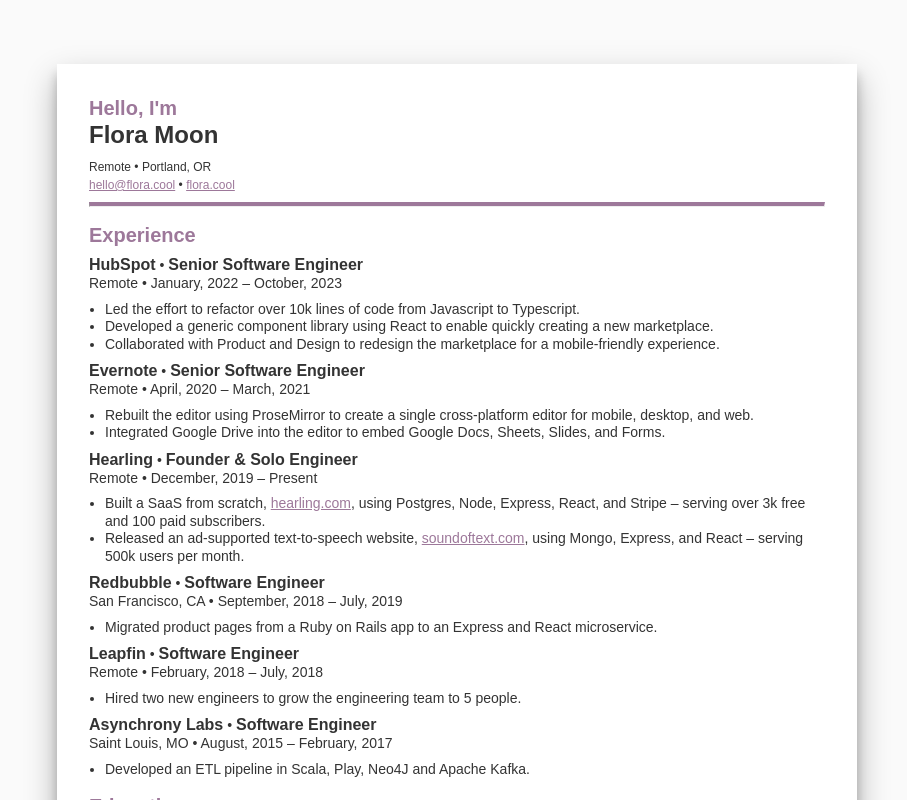
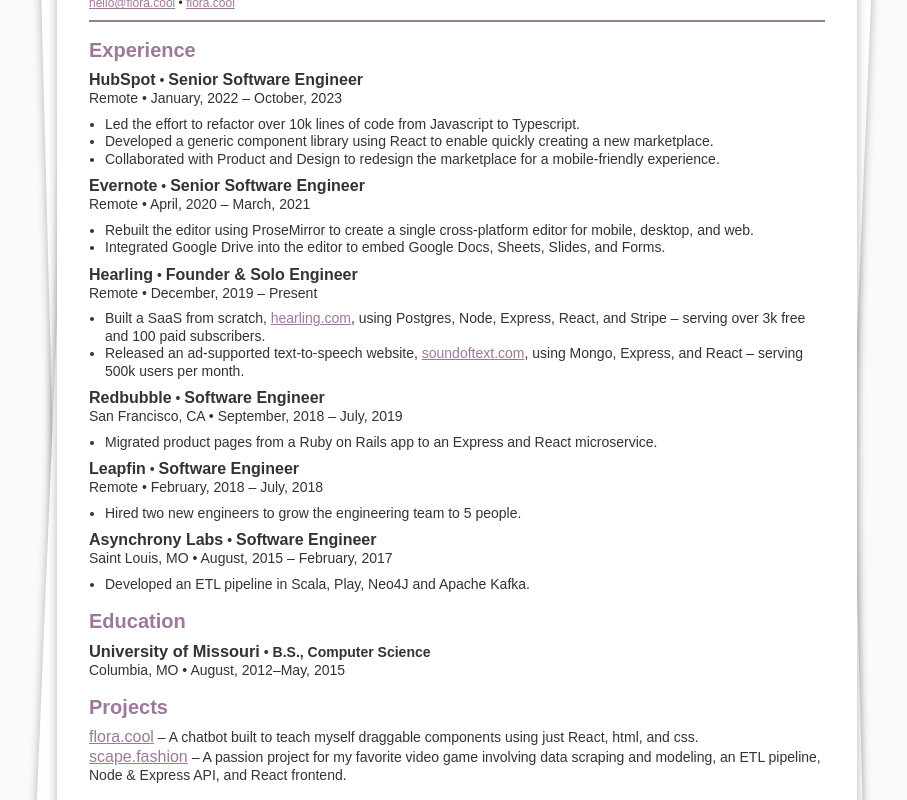
Before and after one commit to florabtw/resume, a React (Vite) app: page / in a window 1280 px wide. Shown: the whole page, without its empty margins (183-1090 px from the left). Built offline with nearby package versions, Linux system fonts and the light colour scheme.

Commit message:
add stacked paper effect

```diff
--- a/src/App.tsx
+++ b/src/App.tsx
@@ -22,8 +22,12 @@
   background: #fafafa;
   height: 100%;
   overflow-y: scroll;
+  position: relative;
+  z-index: -3;
 
   @media (min-width: 960px) {
+    align-items: center;
+    display: flex;
     padding: 4rem 0;
   }
 `;
--- a/src/components/Library.tsx
+++ b/src/components/Library.tsx
@@ -5,15 +5,36 @@
 
   @media (min-width: 960px) {
     aspect-ratio: 0.7727; /* 8.5in / 11in */
-    box-shadow:
-      0 15px 30px rgba(0, 0, 0, 0.3),
-      0 10px 10px rgba(0, 0, 0, 0.2);
+    box-shadow: 0 0 10px rgba(0, 0, 0, 0.3);
     margin: 0 auto;
     font-size: 0.875rem;
     line-height: 1.25;
-    overflow: hidden;
     padding: 1rem 2rem 2rem;
+    position: relative;
     width: 800px;
+
+    &:before,
+    &:after {
+      background: white;
+      box-shadow: 0 0 10px rgba(0, 0, 0, 0.3);
+      content: "";
+      height: 100%;
+      position: absolute;
+      width: 100%;
+      z-index: -2;
+    }
+
+    &:before {
+      left: -5px;
+      top: 2px;
+      transform: rotate(-1.5deg);
+    }
+
+    &:after {
+      left: -3px;
+      top: 0px;
+      transform: rotate(2.4deg);
+    }
   }
 `;
 
--- a/src/sections/Header/Header.tsx
+++ b/src/sections/Header/Header.tsx
@@ -4,7 +4,7 @@
 
 export default function Header() {
   return (
-    <section>
+    <Section>
       <Title>Hello, I'm</Title>
       <Name>Flora Moon</Name>
       <Text>Remote • Portland, OR</Text>
@@ -12,14 +12,13 @@
         <a href="mailto:hello@flora.cool">hello@flora.cool</a> •{" "}
         <a href="https://flora.cool">flora.cool</a>
       </Text>
-      <Rule />
-    </section>
+    </Section>
   );
 }
 
-const Rule = styled.hr`
-  border-top: 4px solid var(--c-accent);
-  margin-top: 0.5rem;
+const Section = styled.section`
+  border-bottom: 2px solid var(--c-accent);
+  padding-bottom: 0.5rem;
 `;
 
 const Name = styled.h1`
```
